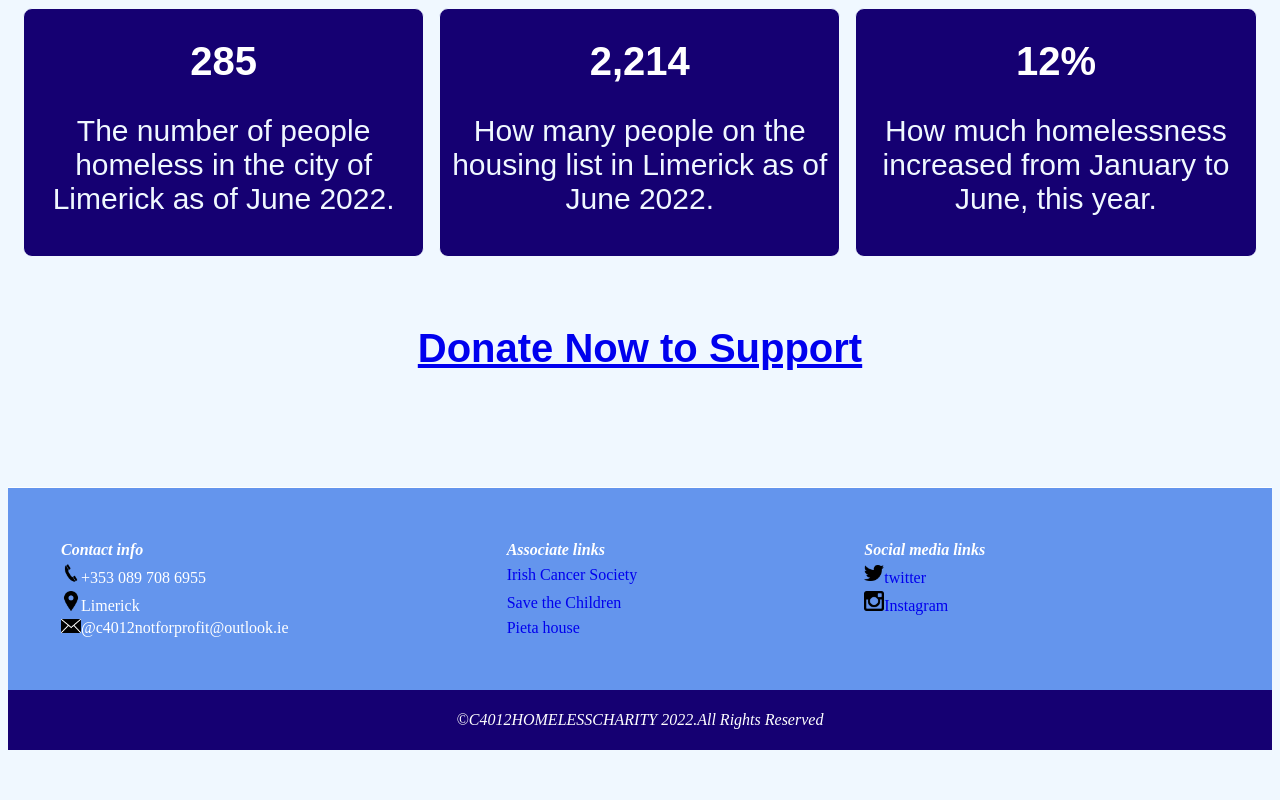
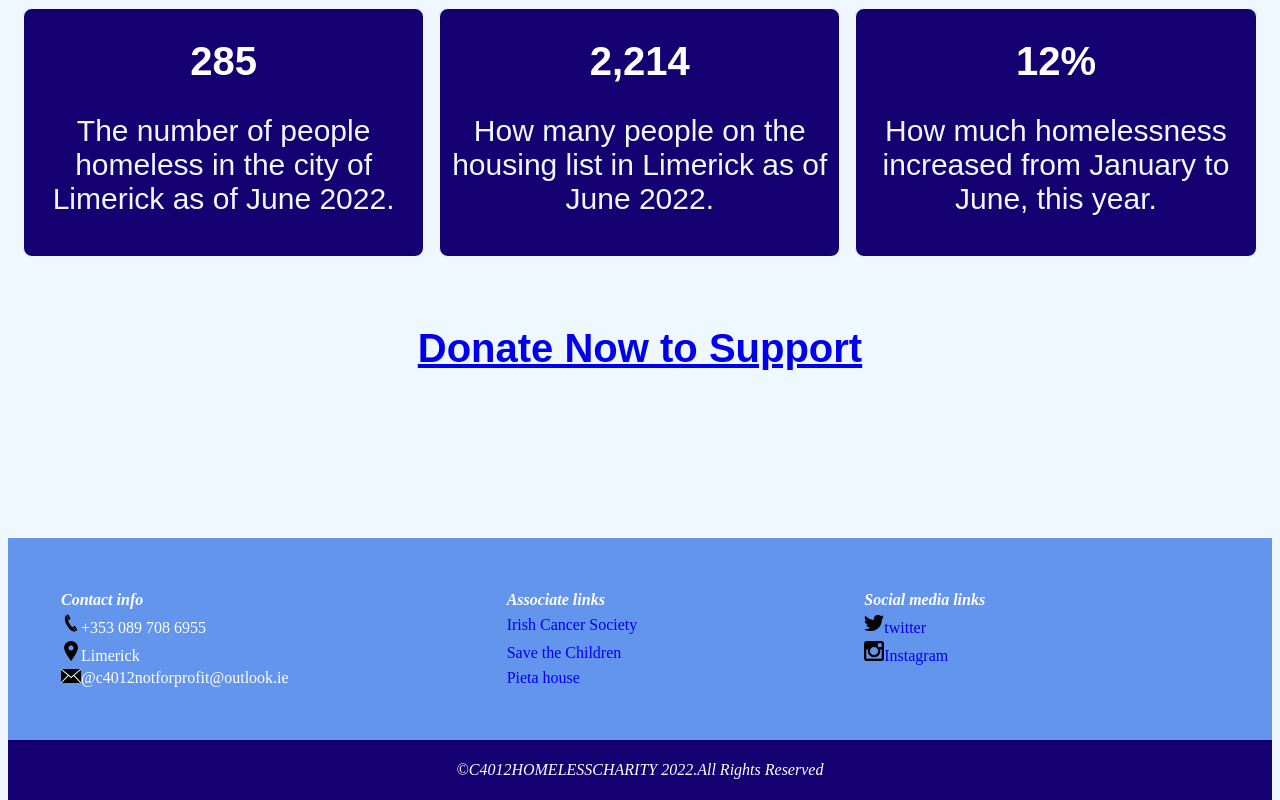
Before and after one commit to DaraghD/c4012, a plain HTML site: page page2.html in a window 1280 px wide. Shown: the part 559-1359 px from the top of the page. Before the commit the page ends 1309 px from the top, so only its background shows below. Drawn offline with Linux system fonts and the light colour scheme.

Commit message:
Minor changes to page 2.

```diff
--- a/stylesheet2.css
+++ b/stylesheet2.css
@@ -192,7 +192,7 @@ padding:10px;
     background-color:rgb(21, 0, 114);
     box-sizing: border-box;
     position:relative;
-    top: 50px;
+    top: 100px;
     text-align: center;
     margin:auto;
     clear: both;
@@ -214,7 +214,7 @@ padding:10px;
     .infoPage2{
         text-align: left;
         position:relative;
-        top: 50px;
+        top: 100px;
         color:white;
         background-color:cornflowerblue;
         padding:50px;
```
